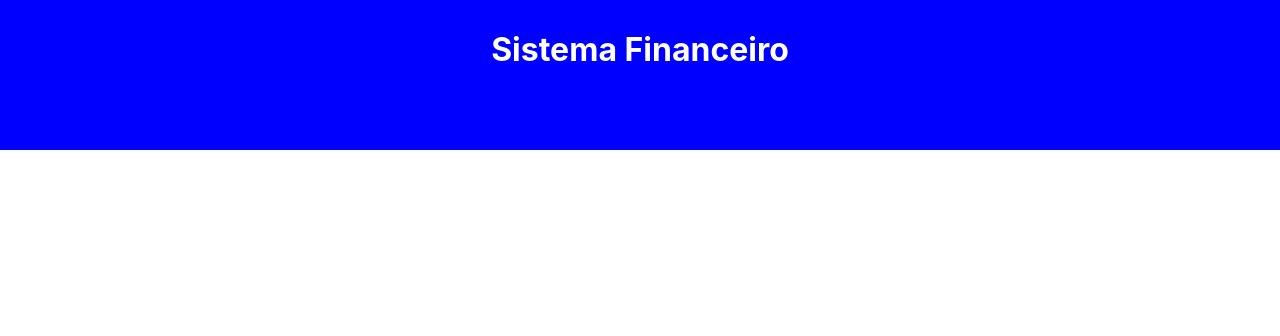
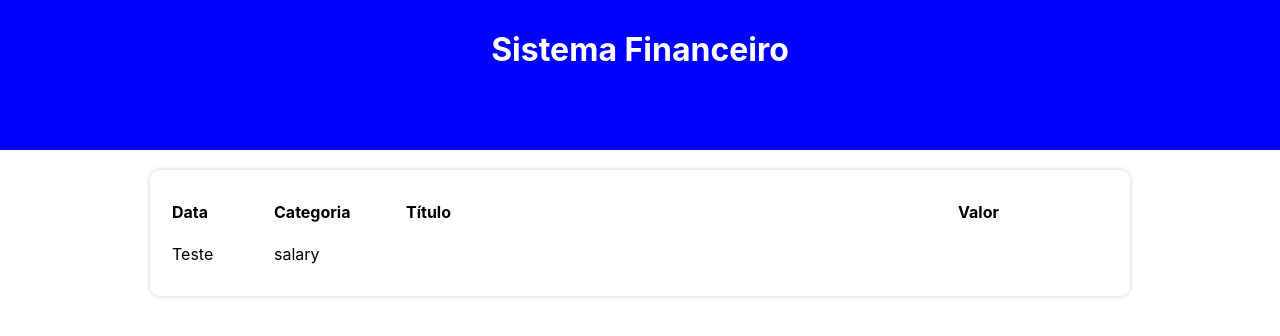
Before and after one commit to Nailson97/Sistema-de-Finan-as, a React (Create React App) app: page / in a window 1280 px wide. Shown: the top 336 px of the page. Built offline with nearby package versions, Linux system fonts and the light colour scheme; the HTML template or start-up script is replaced by a standard one.

Commit message:
terminando as tabelas

```diff
--- a/src/App.tsx
+++ b/src/App.tsx
@@ -4,7 +4,8 @@
 import { Category } from './types/Category'
 import { items } from './data/items'
 import { categories } from './data/categories'
-import { getCurrentMounth} from './helpers/dateFilter'
+import { getCurrentMounth, filterListByMouth} from './helpers/dateFilter'
+import { TableArea } from './components/TableArea'
 
 export default function App () {
   const [List, setList] = useState(items)
@@ -12,7 +13,7 @@
   const [CurrentMonth, setCurrentMounth] = useState(getCurrentMounth())
 
   useEffect(() => {
-
+    setFilteredList( filterListByMouth(List, CurrentMonth) )
   },[List, CurrentMonth])
   return(
     <C.Container>
@@ -25,7 +26,7 @@
 
           {/* Area de inserção */}
 
-          {/* Tabela de itens */}
+         <TableArea list={filteredList}/>
 
         </C.Body>
     </C.Container>
--- /dev/null
+++ b/src/components/TableArea/index.tsx
@@ -0,0 +1,27 @@
+import * as C from './styles'
+import { Item } from '../../types/Item'
+import { TableItem } from '../TableItem/index'
+
+type Props = {
+    list: Item[]
+}
+
+export const TableArea = ({ list }: Props) => {
+    return(
+        <C.Table>
+            <thead>
+                <tr>
+                    <C.TableHeadColumn width={100}>Data</C.TableHeadColumn>
+                    <C.TableHeadColumn width={130}>Categoria</C.TableHeadColumn>
+                    <C.TableHeadColumn>Título</C.TableHeadColumn>
+                    <C.TableHeadColumn width={150}>Valor</C.TableHeadColumn>
+                </tr>
+            </thead>
+            <tbody>
+                {list.map((item, index) => (
+                   <TableItem key={index} item={item}/>
+                ))}
+            </tbody>
+        </C.Table>
+    )
+}
--- /dev/null
+++ b/src/components/TableArea/styles.ts
@@ -0,0 +1,16 @@
+import styled from 'styled-components'
+
+export const Table = styled.table`
+    width: 100%;
+    background-color: white;
+    padding: 20px;
+    box-shadow: 0px 0px 5px #ccc;
+    border-radius: 10px;
+    margin-top: 20px;
+`;
+
+export const TableHeadColumn = styled.th<{ width?: number}>`
+    width: ${props => props.width ? `${props.width}px` : 'auto'};
+    padding: 10px 0;
+    text-align: left;
+`;
--- /dev/null
+++ b/src/components/TableItem/index.tsx
@@ -0,0 +1,15 @@
+import * as C from './styles'
+import { Item } from '../../types/Item'
+
+type Props = {
+    item: Item
+}
+
+export const TableItem = ({ item }: Props) => {
+    return(
+        <C.TableLine>
+            <C.TableColumn>Teste</C.TableColumn>
+            <C.TableColumn>{item.category}</C.TableColumn>
+        </C.TableLine>
+    )
+}
--- /dev/null
+++ b/src/components/TableItem/styles.ts
@@ -0,0 +1,10 @@
+import styled from 'styled-components'
+
+export const TableLine = styled.tr`
+
+`;
+
+export const TableColumn = styled.td`
+    padding: 10px 0;
+
+`;
```
